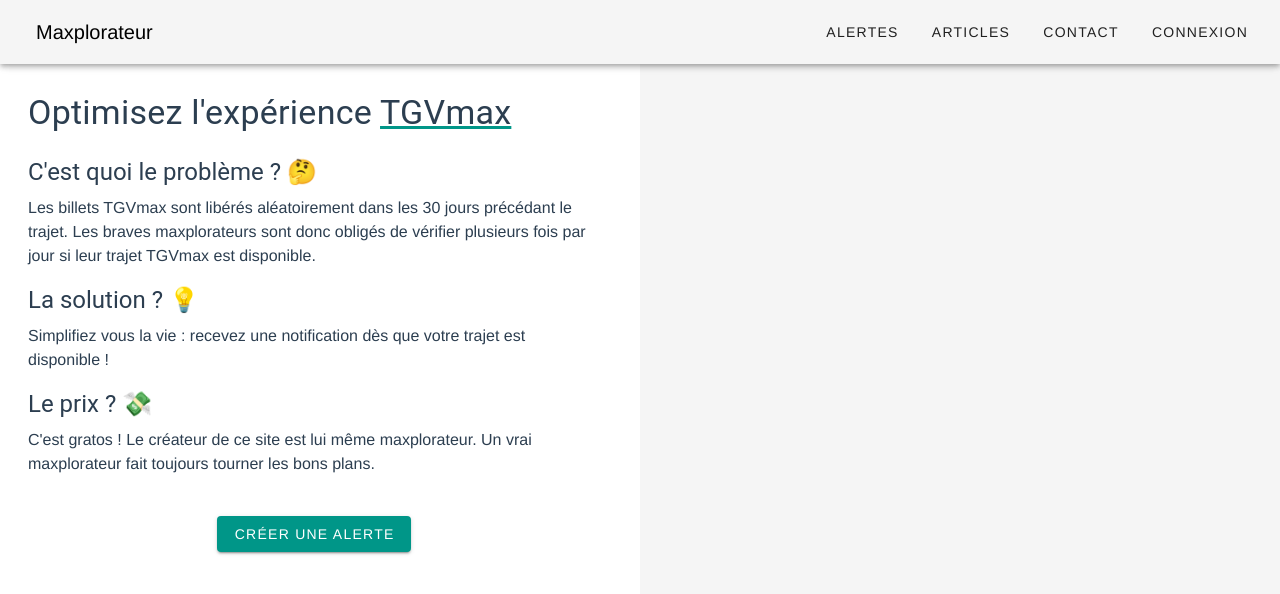
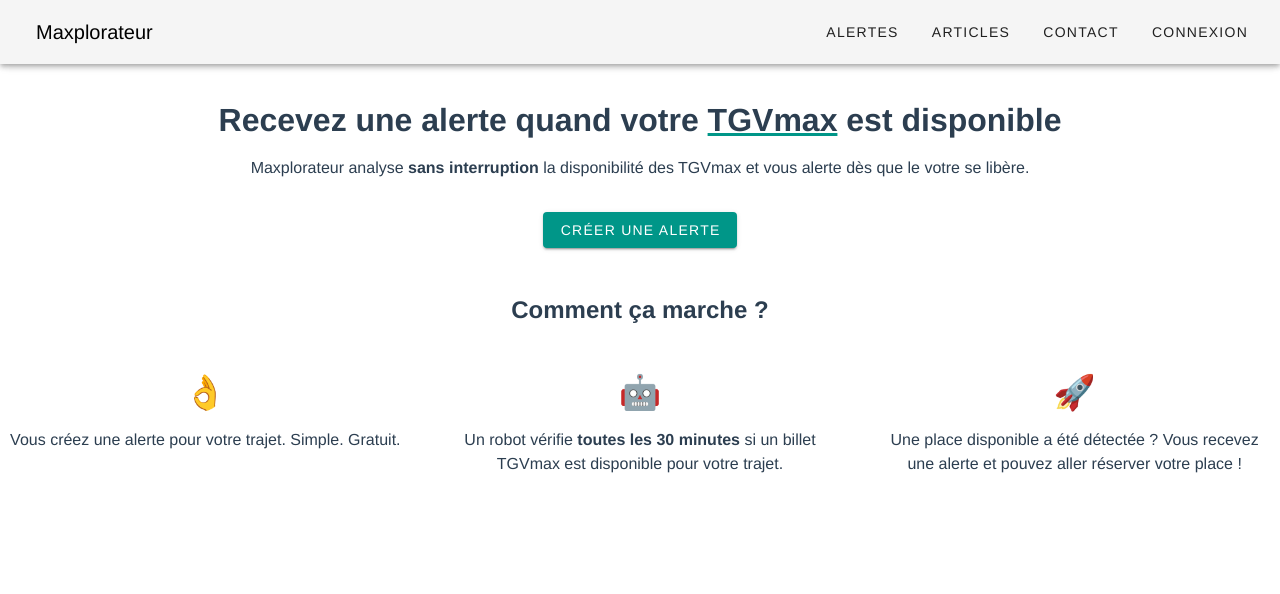
Before and after one commit to benoitdemaegdt/TGVmax, a Vue app in the folder client/: page / in a window 1280 px wide. Shown: the top 594 px of the page. Built offline with nearby package versions, Linux system fonts and the light colour scheme.

Commit message:
update home page

```diff
--- a/client/src/views/Home.vue
+++ b/client/src/views/Home.vue
@@ -1,37 +1,40 @@
 <template>
   <v-container>
-    <v-row>
-      <v-col md="6" sm="12" class="pa-10" style="background: white">
-        <h1 class="display-1">
-          Optimisez l'expérience
-          <span>TGVmax</span>
+    <!-- <v-row align="center" justify="center" class="mt-5"> -->
+    <v-row class="mt-5">
+      <v-col cols="12" class="pr-5 pl-5">
+        <h1 class="font-weight-bold text-center">
+          Recevez une alerte quand votre <span class="underline">TGVmax</span> est disponible
         </h1>
-        <br />
-        <h2 class="headline mb-2">C'est quoi le problème ? 🤔</h2>
-        <p>
-          Les billets TGVmax sont libérés aléatoirement dans les 30 jours
-          précédant le trajet. Les braves maxplorateurs sont donc obligés de
-          vérifier plusieurs fois par jour si leur trajet TGVmax est disponible.
+        <p class="text-center mt-3">
+          Maxplorateur analyse <span>sans interruption</span> la disponibilité des TGVmax et vous alerte dès que le votre se libère.
         </p>
-        <h2 class="headline mb-2">La solution ? 💡</h2>
-        <p>
-          Simplifiez vous la vie : recevez une notification dès que votre trajet
-          est disponible !
-        </p>
-        <h2 class="headline mb-2">Le prix ? 💸</h2>
-        <p>
-          C'est gratos ! Le créateur de ce site est lui même maxplorateur. Un
-          vrai maxplorateur fait toujours tourner les bons plans.
-        </p>
-        <br />
-        <div style="text-align:center;">
-          <v-btn color="primary" :to="{ name: 'Alertes' }"
-            >Créer une alerte</v-btn
-          >
+        <div class="mt-8" style="text-align:center;">
+          <v-btn class="text-center" color="primary" :to="{ name: 'Alertes' }">Créer une alerte</v-btn>
         </div>
       </v-col>
-      <v-col md="6" class="hidden-sm-and-down" style="background: #f5f5f5">
-        <v-img src="@/../public/maxplorateur.png" aspect-ratio="1"></v-img>
+    </v-row>
+
+    <v-row>
+      <v-col cols="12" class="pr-5 pl-5 mt-5">
+        <h2 class="font-weight-bold text-center">
+          Comment ça marche ?
+        </h2>
+      </v-col>
+    </v-row>
+
+    <v-row>
+      <v-col cols="12" sm="4" class="pr-5 pl-5 mt-5">
+        <p class="text-center display-1">👌</p>
+        <p class="text-center">Vous créez une alerte pour votre trajet. Simple. Gratuit.</p>
+      </v-col>
+      <v-col cols="12" sm="4" class="pr-5 pl-5 mt-5">
+        <p class="text-center display-1">🤖</p>
+        <p class="text-center">Un robot vérifie <span>toutes les 30 minutes</span> si un billet TGVmax est disponible pour votre trajet.</p>
+      </v-col>
+      <v-col cols="12" sm="4" class="pr-5 pl-5 mt-5">
+        <p class="text-center display-1">🚀</p>
+        <p class="text-center">Une place disponible a été détectée ? Vous recevez une alerte et pouvez aller réserver votre place !</p>
       </v-col>
     </v-row>
   </v-container>
@@ -48,7 +51,11 @@ export default {
   max-width: 100vw;
   padding: 0px;
 }
-span {
+
+.underline {
   text-decoration: underline #009688;
 }
+span {
+  font-weight: bold;
+}
 </style>
```
Also changed, not shown: client/public/maxplorateur.png (deleted).
